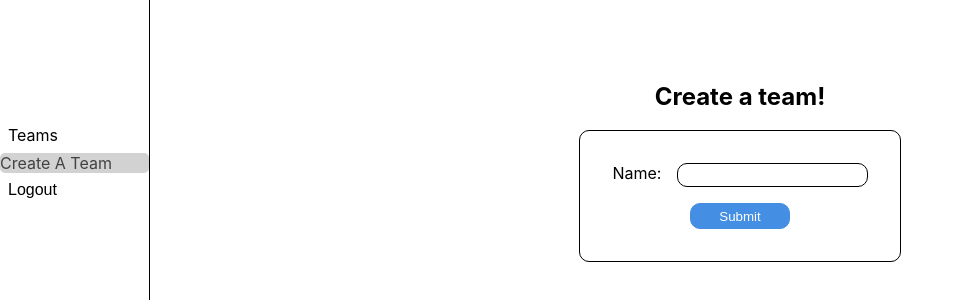
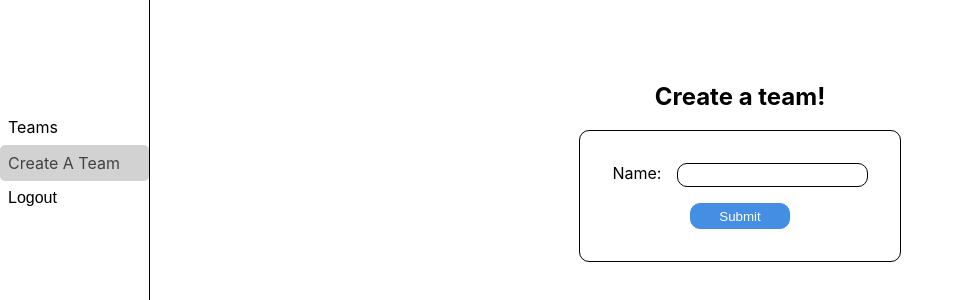
Before and after one commit to orrymevorach/assistant-captain, a Next.js app in the folder frontend/: page /teams/create-a-team in a window 1280 px wide. Shown: the part 238-538 px from the top of the page, without its empty margins (0-964 px from the left). Built offline with nearby package versions, Linux system fonts and the light colour scheme; no server answers.

Commit message:
added width and padding to higlighted class so the nav item holds its correct form

```diff
--- a/frontend/components/Nav/ParentNav/ParentNav.module.css
+++ b/frontend/components/Nav/ParentNav/ParentNav.module.css
@@ -38,13 +38,15 @@
 }
 
 .highlighted {
+  width: 100%;
+  padding: 0.5rem;
   background: linear-gradient(to left, rgb(210, 210, 210) 50%, rgb(255, 255, 255) 50%) right;
   background-size: 200%;
   border-radius: 5px;
   transition: 0.3s ease-out;
   color: rgb(66, 66, 66);
   display: flex;
-  animation: 0.1s slide-right 0.5s forwards;
+  animation: 0.3s slide-right 0.5s forwards;
   transform: translateX(20%);
 }
 
```
